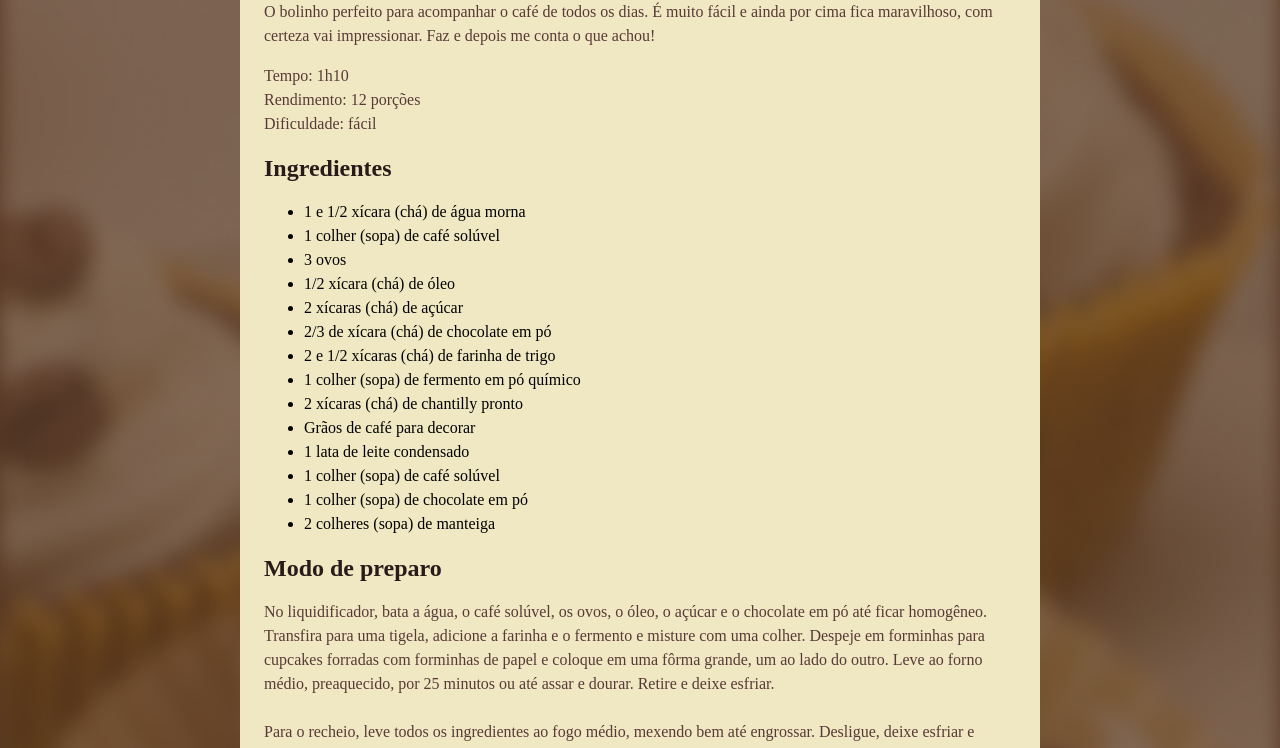
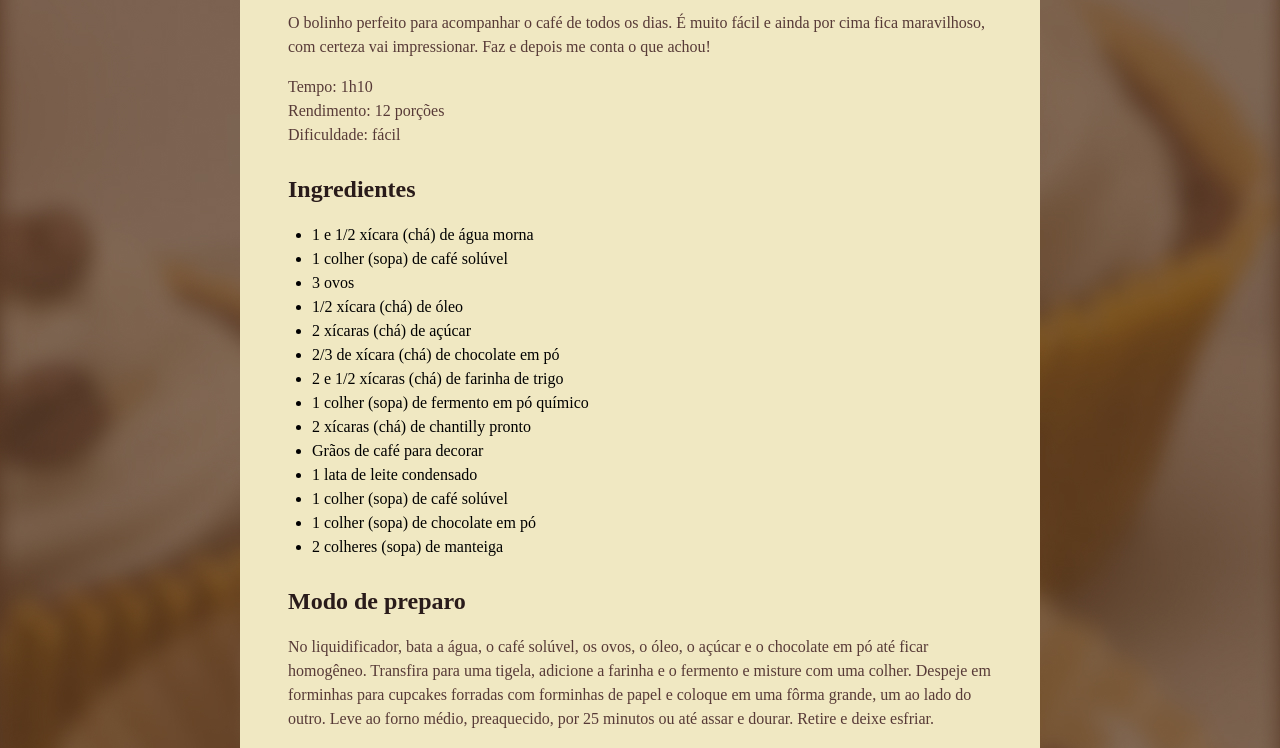
Before and after one commit to vitoriacomiran/Pagina-Receita-Frontend, a plain HTML site: page projeto_receita/index.html in a window 1280 px wide. Shown: the part 218-966 px from the top of the page. Drawn offline with Linux system fonts and the light colour scheme.

Commit message:
ajuste espaçamento

```diff
--- a/projeto_receita/style.css
+++ b/projeto_receita/style.css
@@ -17,14 +17,34 @@ body {
   border-radius: 24px;
   margin: 48px auto;
 }
+main {
+  padding: 24px;
+}
+
+section + section {
+  margin-top: 24px;
+}
+
+#about p + p {
+  margin-top: 12px;
+}
+
 h1 {
   line-height: 140%;
   font-size: 40px;
   color: #291B1A;
+  margin-bottom: 4px;
+  line-height: 150%;
+
 }
 h2 {
   font-size: 24px;
   color: #291B1A;
+  margin-bottom: 4px;
+  line-height: 150%;
+}
+ul {
+  padding-left: 24px;
 }
 p {
   color: #573A37;
```
